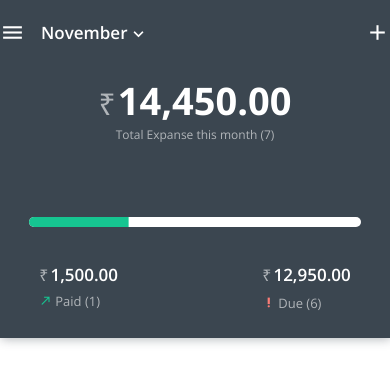
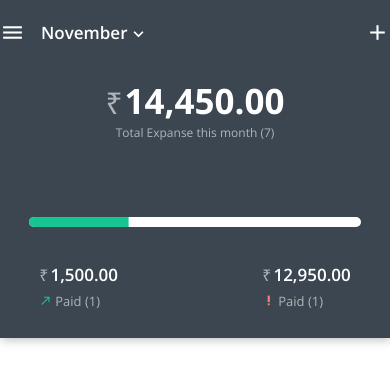
Before and after one commit to nomuq/billpay, a React Native app: screen /Dashboard in a window 390 px wide. Shown: the top 382 px of the page. Built offline with nearby package versions, Linux system fonts and the light colour scheme; what expo-linking would draw is missing.

Commit message:
minor ui fix

```diff
--- a/screens/Dashboard.tsx
+++ b/screens/Dashboard.tsx
@@ -17,202 +17,10 @@ import {
 import { MaterialIcons } from "@expo/vector-icons";
 
 export default function Dashboard({ navigation }: any) {
-  const insets = useSafeAreaInsets();
-  const { height, width } = useWindowDimensions();
   return (
     <SafeAreaView style={styles.container}>
       <View style={styles.container}>
-        <View style={styles.header}>
-          <View
-            style={{
-              paddingTop: insets.top,
-              paddingBottom: insets.bottom,
-              flex: 1,
-              justifyContent: "space-between",
-              alignItems: "center",
-            }}
-          >
-            <View
-              style={{
-                flex: 1.8,
-                justifyContent: "center",
-                alignItems: "center",
-              }}
-            >
-              <View
-                style={{
-                  flexDirection: "row",
-                  alignItems: "baseline",
-                }}
-              >
-                <Text
-                  style={{
-                    fontSize: PixelRatio.getFontScale() * 30,
-                    color: "#ffffff99",
-                    fontFamily: "OpenSans-Regular",
-                    paddingRight: 2,
-                  }}
-                >
-                  {"\u20B9"}
-                </Text>
-                <Text
-                  style={{
-                    fontSize: PixelRatio.getFontScale() * 38,
-                    color: Colors.dark.text,
-                    fontFamily: "OpenSans-Bold",
-                  }}
-                >
-                  14,450.00
-                </Text>
-              </View>
-              <Text
-                style={{
-                  fontSize: PixelRatio.getFontScale() * 12,
-                  color: "#ffffff99",
-                  fontFamily: "OpenSans-Regular",
-                }}
-              >
-                Total Expanse this month (7)
-              </Text>
-            </View>
-            <View
-              style={{
-                flex: 1,
-              }}
-            >
-              <View
-                style={{
-                  paddingBottom: 10,
-                }}
-              >
-                <ProgressBar
-                  progress={0.3}
-                  color={"#16c591"}
-                  style={{
-                    backgroundColor: "#fff",
-                    borderRadius: 10,
-                    height: 10,
-                    width: width * 0.85,
-                  }}
-                />
-              </View>
-              <View
-                style={{
-                  flex: 1,
-                  flexDirection: "row",
-                  justifyContent: "space-between",
-                  alignItems: "center",
-                  marginHorizontal: 10,
-                }}
-              >
-                <View>
-                  <View
-                    style={{
-                      flexDirection: "row",
-                      alignItems: "baseline",
-                      paddingVertical: 2,
-                    }}
-                  >
-                    <Text
-                      style={{
-                        fontSize: PixelRatio.getFontScale() * 16,
-                        color: "#ffffff99",
-                        fontFamily: "OpenSans-Regular",
-                        paddingRight: 2,
-                      }}
-                    >
-                      {"\u20B9"}
-                    </Text>
-                    <Text
-                      style={{
-                        fontSize: PixelRatio.getFontScale() * 17,
-                        color: "#ffffff",
-                        fontFamily: "OpenSans-SemiBold",
-                      }}
-                    >
-                      1,500.00
-                    </Text>
-                  </View>
-                  <View
-                    style={{
-                      flexDirection: "row",
-                      alignItems: "baseline",
-                      paddingVertical: 4,
-                    }}
-                  >
-                    <MaterialIcons
-                      name="north-east"
-                      color={"#16c591"}
-                      size={PixelRatio.getFontScale() * 13}
-                      style={{ alignSelf: "center", paddingRight: 3 }}
-                    />
-                    <Text
-                      style={{
-                        fontSize: PixelRatio.getFontScale() * 13,
-                        color: "#ffffff99",
-                        fontFamily: "OpenSans-Regular",
-                      }}
-                    >
-                      Paid (1)
-                    </Text>
-                  </View>
-                </View>
-                <View>
-                  <View
-                    style={{
-                      flexDirection: "row",
-                      alignItems: "baseline",
-                      paddingVertical: 4,
-                    }}
-                  >
-                    <Text
-                      style={{
-                        fontSize: PixelRatio.getFontScale() * 16,
-                        color: "#ffffff99",
-                        fontFamily: "OpenSans-Regular",
-                        paddingRight: 2,
-                      }}
-                    >
-                      {"\u20B9"}
-                    </Text>
-                    <Text
-                      style={{
-                        fontSize: PixelRatio.getFontScale() * 17,
-                        color: "#ffffff",
-                        fontFamily: "OpenSans-SemiBold",
-                      }}
-                    >
-                      12,950.00
-                    </Text>
-                  </View>
-                  <View
-                    style={{
-                      flexDirection: "row",
-                      alignItems: "baseline",
-                      paddingVertical: 4,
-                    }}
-                  >
-                    <MaterialIcons
-                      name="priority-high"
-                      color={"#fb7c75"}
-                      size={PixelRatio.getFontScale() * 13}
-                      style={{ alignSelf: "center", paddingRight: 3 }}
-                    />
-                    <Text
-                      style={{
-                        fontSize: PixelRatio.getFontScale() * 13,
-                        color: "#ffffff99",
-                        fontFamily: "OpenSans-Regular",
-                      }}
-                    >
-                      Due (6)
-                    </Text>
-                  </View>
-                </View>
-              </View>
-            </View>
-          </View>
-        </View>
+        <Header />
         <View style={styles.list}></View>
       </View>
     </SafeAreaView>
@@ -239,3 +47,167 @@ const styles = StyleSheet.create({
     backgroundColor: Colors.background,
   },
 });
+
+function Header({ navigation }: any) {
+  const insets = useSafeAreaInsets();
+  const { height, width } = useWindowDimensions();
+  return (
+    <View style={styles.header}>
+      <View
+        style={{
+          paddingTop: insets.top,
+          paddingBottom: insets.bottom,
+          flex: 1,
+          justifyContent: "space-between",
+          alignItems: "center",
+        }}
+      >
+        <View
+          style={{
+            flex: 1.8,
+            justifyContent: "center",
+            alignItems: "center",
+          }}
+        >
+          <View
+            style={{
+              flexDirection: "row",
+              alignItems: "baseline",
+            }}
+          >
+            <Text
+              style={{
+                fontSize: 30,
+                color: "#ffffff99",
+                fontFamily: "OpenSans-Regular",
+                paddingRight: 2,
+              }}
+            >
+              {"\u20B9"}
+            </Text>
+            <Text
+              style={{
+                fontSize: PixelRatio.getFontScale() * 35,
+                color: Colors.dark.text,
+                fontFamily: "OpenSans-Bold",
+              }}
+            >
+              14,450.00
+            </Text>
+          </View>
+          <Text
+            style={{
+              fontSize: 12,
+              color: "#ffffff99",
+              fontFamily: "OpenSans-Regular",
+            }}
+          >
+            Total Expanse this month (7)
+          </Text>
+        </View>
+        <View
+          style={{
+            flex: 1,
+          }}
+        >
+          <View
+            style={{
+              paddingBottom: 10,
+            }}
+          >
+            <ProgressBar
+              progress={0.3}
+              color={"#16c591"}
+              style={{
+                backgroundColor: "#fff",
+                borderRadius: 10,
+                height: 10,
+                width: width * 0.85,
+                elevation: 5,
+                zIndex: 1,
+              }}
+            />
+          </View>
+          <View
+            style={{
+              flex: 1,
+              flexDirection: "row",
+              justifyContent: "space-between",
+              alignItems: "center",
+              marginHorizontal: 10,
+            }}
+          >
+            <StatsComponent
+              value="1,500.00"
+              icon="north-east"
+              icon_color="#16c591"
+            />
+
+            <StatsComponent
+              value="12,950.00"
+              icon="priority-high"
+              icon_color="#fb7c75"
+            />
+          </View>
+        </View>
+      </View>
+    </View>
+  );
+}
+
+function StatsComponent({ value, icon, icon_color }: any) {
+  return (
+    <View>
+      <View
+        style={{
+          flexDirection: "row",
+          alignItems: "baseline",
+          paddingVertical: 2,
+        }}
+      >
+        <Text
+          style={{
+            fontSize: 16,
+            color: "#ffffff99",
+            fontFamily: "OpenSans-Regular",
+            paddingRight: 2,
+          }}
+        >
+          {"\u20B9"}
+        </Text>
+        <Text
+          style={{
+            fontSize: 17,
+            color: "#ffffff",
+            fontFamily: "OpenSans-SemiBold",
+          }}
+        >
+          {value}
+        </Text>
+      </View>
+      <View
+        style={{
+          flexDirection: "row",
+          alignItems: "baseline",
+          paddingVertical: 4,
+        }}
+      >
+        <MaterialIcons
+          name={icon}
+          color={icon_color}
+          size={13}
+          style={{ alignSelf: "center", paddingRight: 3 }}
+        />
+        <Text
+          style={{
+            fontSize: 13,
+            color: "#ffffff99",
+            fontFamily: "OpenSans-Regular",
+          }}
+        >
+          Paid (1)
+        </Text>
+      </View>
+    </View>
+  );
+}
```
